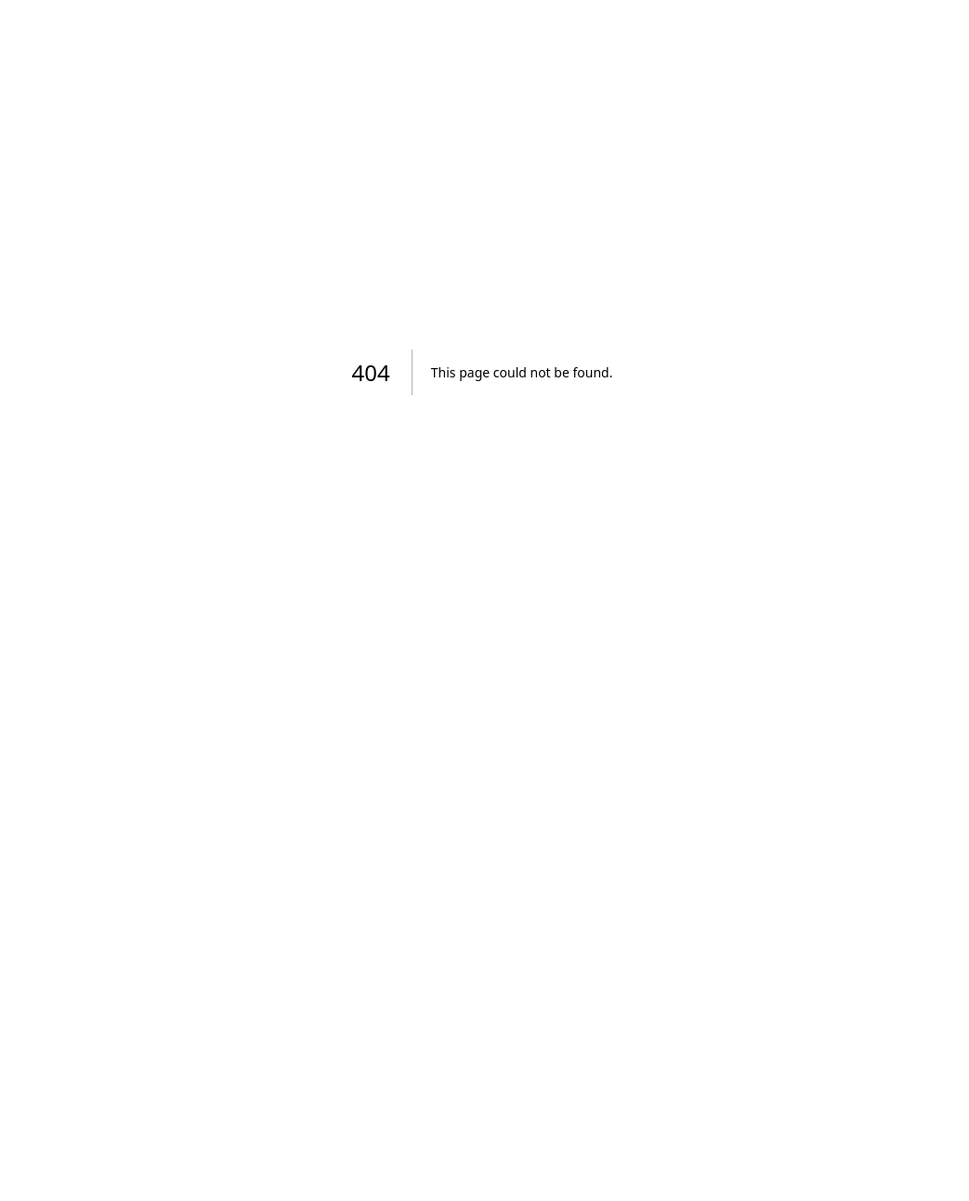
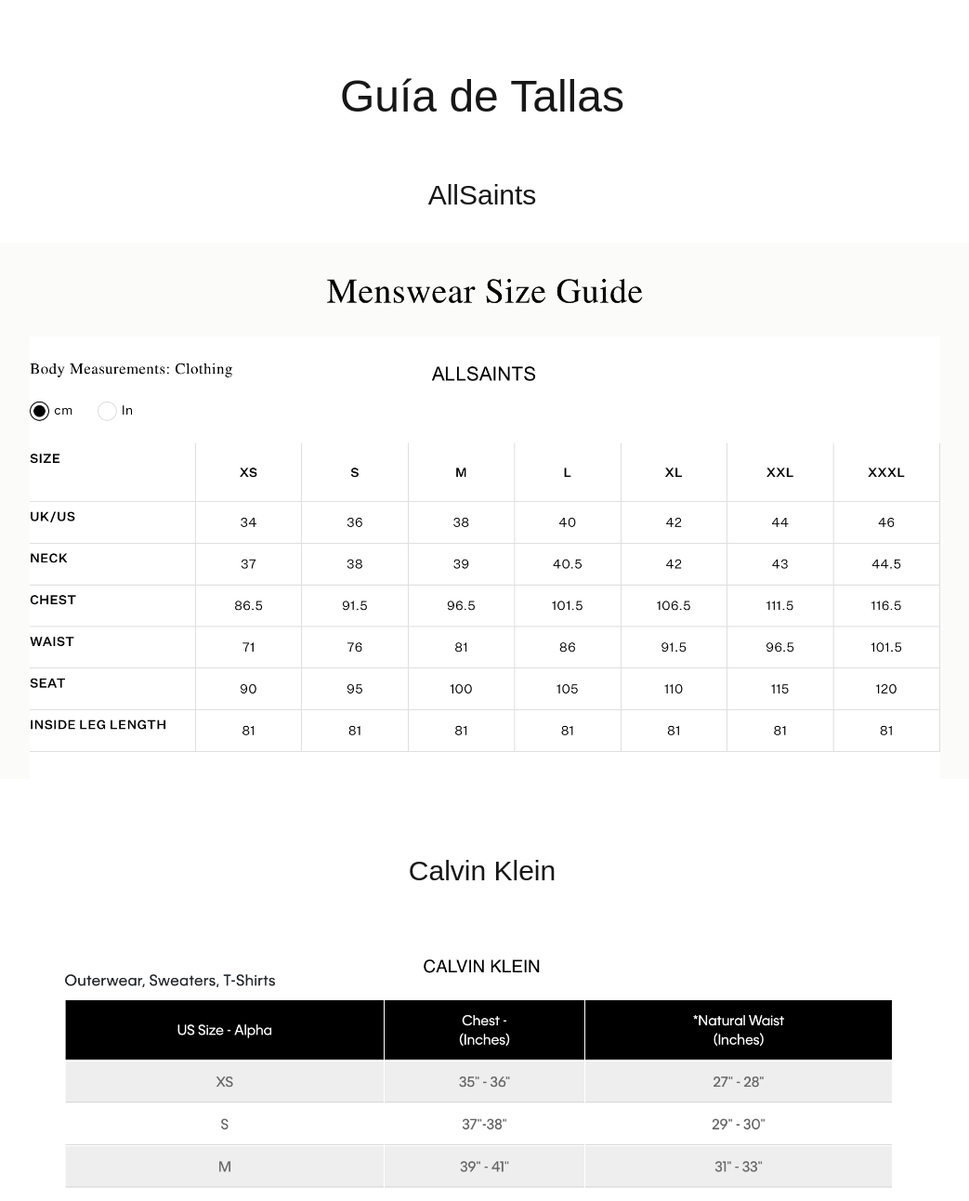
Before and after one commit to resetlimaco/reset-lima-co, a Next.js app: page /size-guide in a window 1280 px wide. Before the commit this address had no page. Shown: the top 1292 px of the page at 93% size, without its empty margins (121-1164 px from the left). Before the commit the page ends 800 px from the top, so only its background shows below. Built offline with nearby package versions, Linux system fonts and the light colour scheme.

Commit message:
Agregar guía de tallas

```diff
--- a/src/app/page.tsx
+++ b/src/app/page.tsx
@@ -67,6 +67,7 @@
           <a href="#shop">Catálogo</a>
           <a href="#about">Nosotros</a>
           <a href="#faq">FAQ</a>
+          <a href="/size-guide">GUÍA DE TALLAS</a>
           <a
             href="https://instagram.com/resetlimaco"
             target="_blank"
@@ -415,6 +416,12 @@
               <p className="text-gray-500">
                 Disponible · Talla L
               </p>
+              <button
+  onClick={() => window.open("/size-guide", "_blank")}
+  className="mt-3 text-sm underline text-gray-600 hover:text-black"
+>
+  Ver guía de tallas
+</button>
             </div>
 
           </div>
--- /dev/null
+++ b/src/app/size-guide/page.tsx
@@ -0,0 +1,39 @@
+import Image from "next/image";
+
+export default function SizeGuide() {
+  return (
+    <main className="max-w-6xl mx-auto px-6 py-20">
+      <h1 className="text-5xl font-light text-center mb-16">
+        Guía de Tallas
+      </h1>
+
+      <section className="mb-20">
+        <h2 className="text-3xl mb-8 text-center">
+          AllSaints
+        </h2>
+
+        <Image
+          src="/size-guide/allsaints-size-guide.png"
+          alt="Guía AllSaints"
+          width={1600}
+          height={900}
+          className="w-full border"
+        />
+      </section>
+
+      <section>
+        <h2 className="text-3xl mb-8 text-center">
+          Calvin Klein
+        </h2>
+
+        <Image
+          src="/size-guide/ck-size-guide.png"
+          alt="Guía Calvin Klein"
+          width={1600}
+          height={900}
+          className="w-full border"
+        />
+      </section>
+    </main>
+  );
+}
```
Also changed, not shown: public/size-guide/allsaints-size-guide.png (added), public/size-guide/ck-size-guide.png (added).
